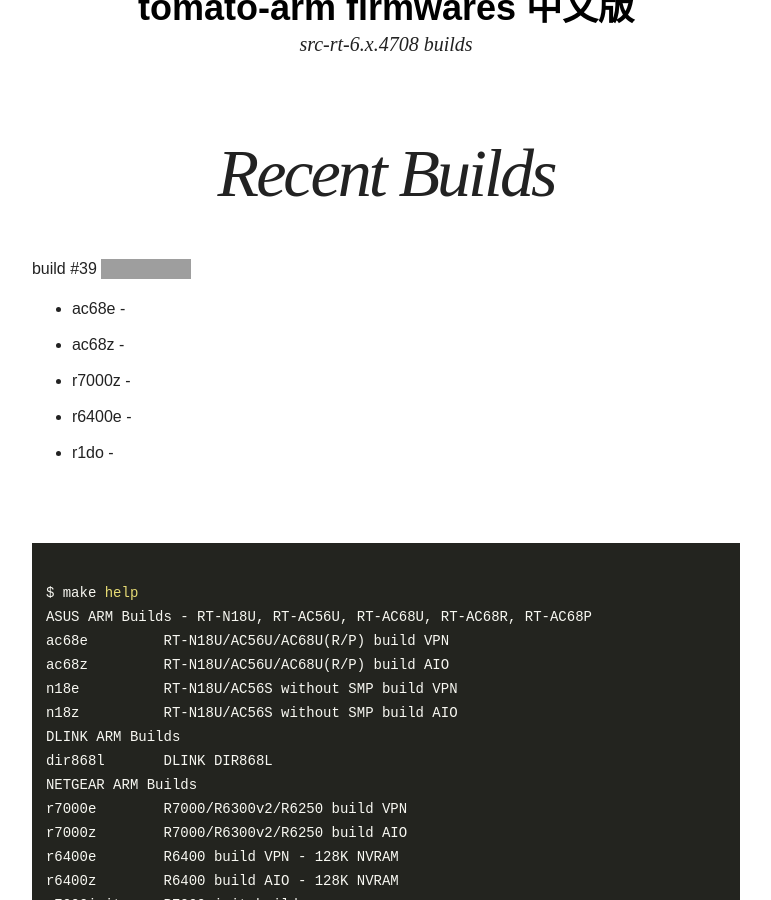
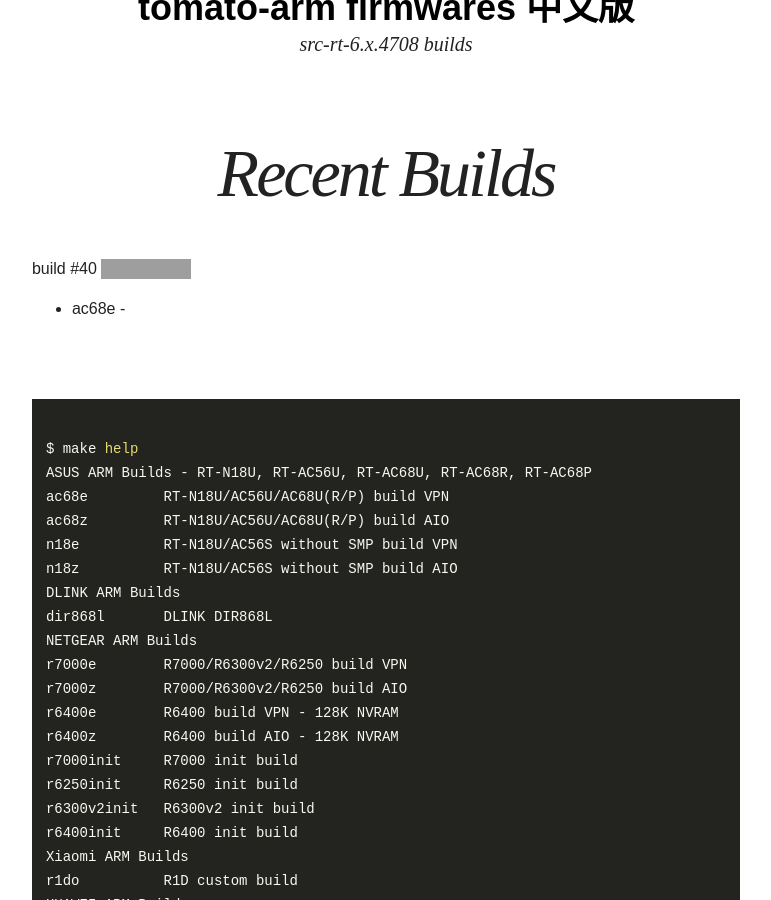
Before and after one commit to oglopss/tomato-arm-ci-jekyll, a Jekyll site: the page built from index.html, in a window 1280 px wide and 900 px high, scrolled down 339 px. Shown: the whole window, without its empty margins (254-1025 px from the left). Built offline with Jekyll 4.4.1, drawn with Linux system fonts in a browser that asks for light colours; nearby versions of some CDN libraries; grey boxes are pictures that could not be loaded.

Commit message:
Travis build 40 ac68e pushed to gh-pages

```diff
--- a/_data/ss.yml
+++ b/_data/ss.yml
@@ -1,7 +1,3 @@
-build: 39
+build: 40
 files:
   - 0001 ac68e
-  - 0005 r1do
-  - 0002 ac68z
-  - 0004 r6400e
-  - 0003 r7000z
```
